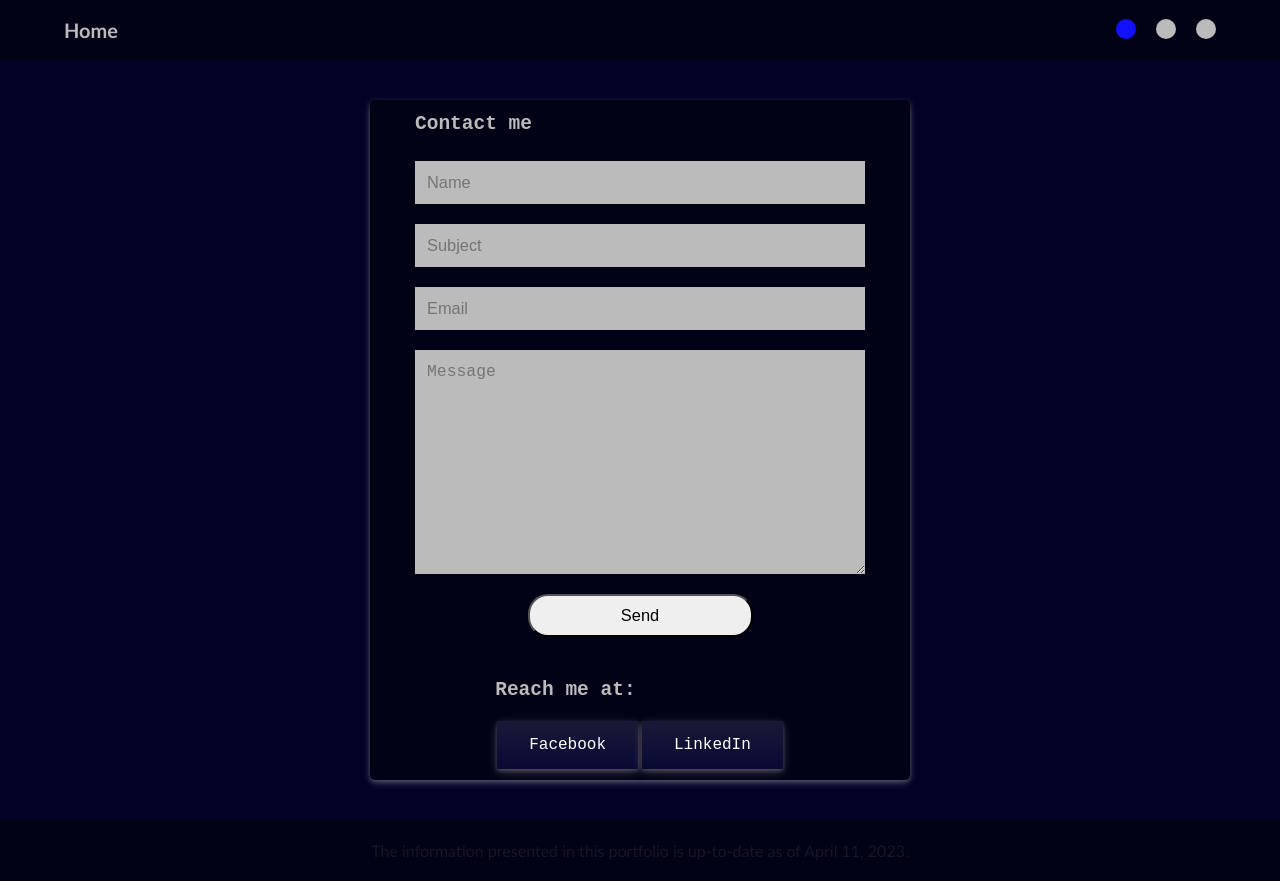
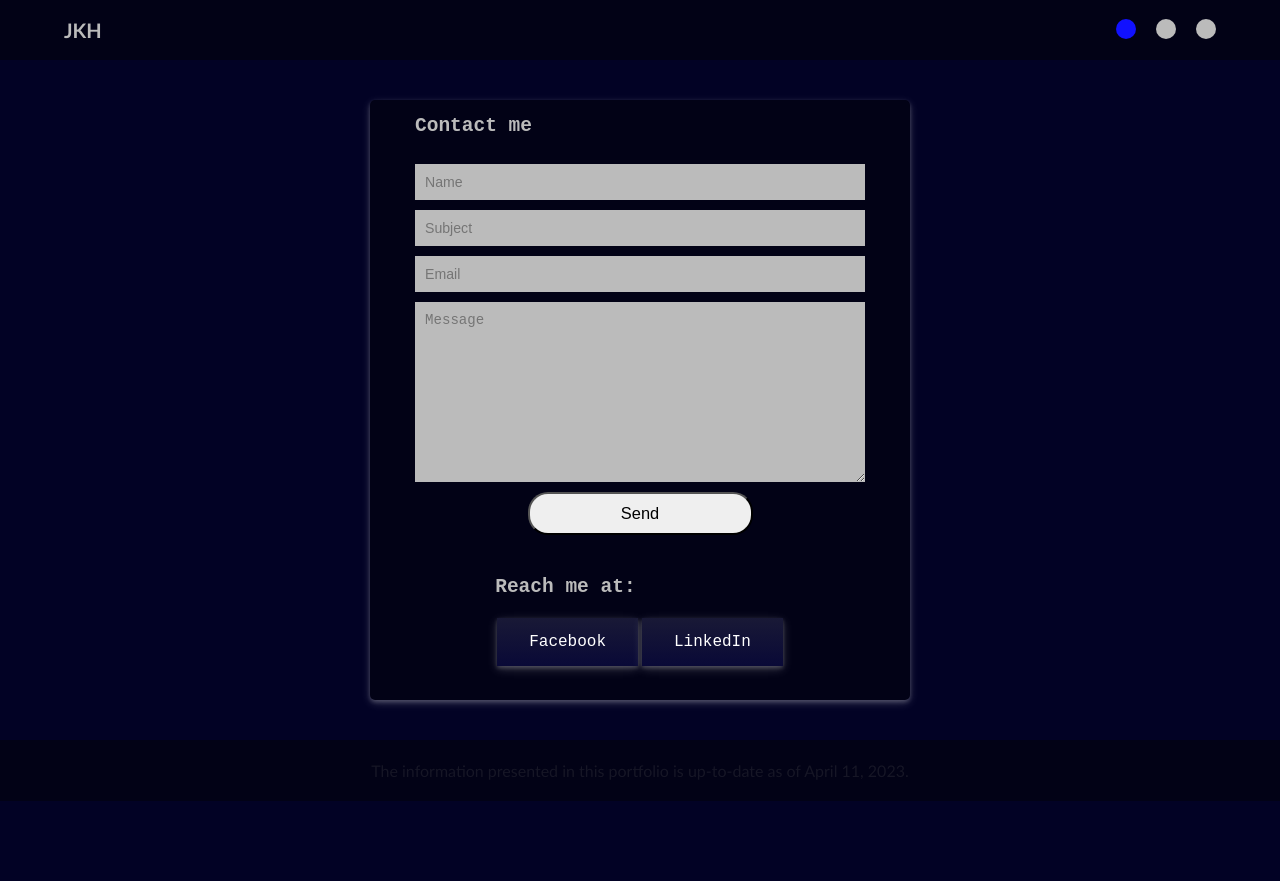
Before and after one commit to jkh-ece/portfolio, a React (Create React App) app: page /portfolio/contact in a window 1280 px wide. After the commit the page ends 801 px from the top, so only its background shows below. Built offline with nearby package versions, Linux system fonts and the light colour scheme.

Commit message:
portfolio

```diff
--- a/src/App.js
+++ b/src/App.js
@@ -9,7 +9,7 @@ import { useState} from 'react';
 
 function App() {
   const [activeBtn, setActiveBtn] = useState("Home");
-  const [page, setPage] = useState("Home");
+  const [page, setPage] = useState("JKH");
 
   const pageChangeHandler = (value) => {
     setActiveBtn(value);
--- a/src/styles/Contact.css
+++ b/src/styles/Contact.css
@@ -18,7 +18,7 @@
     background-color: #020216;
     min-width: 300px;
     max-width: 500px;
-    max-height: 80vh;
+    max-height: 70vh;
     padding: 20px;
     transition: 0.25s;
     border-radius: 5px;
@@ -38,15 +38,15 @@
 .form-input input,
 .form-input textarea {
     border: 0;
-    margin: 10px 0;
+    margin: 10px 0 0;
     outline: none;
-    padding: 12px;
-    font-size: calc(10px + 0.5vw);
+    padding: 10px;
+    font-size: calc(9px + 0.4vw);
     background-color: #bbb;
 }
 
 .form-input textarea {
-    min-height: 25vh;
+    min-height: 20vh;
 }
 
 .form-input button {
@@ -59,6 +59,11 @@
     border-radius: 20px;
 }
 
+.contact-socmedia {
+    margin-bottom: 10px;
+
+}
+
 .contact-socmedia button {
     background-image: linear-gradient(#191936, #090937);
     border: none;
@@ -68,7 +73,7 @@
     font-family: monospace;
     font-size: 16px;
     margin: 4px 2px;
-    margin-bottom: 40px;
+    margin-bottom: 50px;
     cursor: pointer;
     box-shadow: 0 2px 4px 0 rgba(255, 255, 255, 0.2), 0 3px 10px 0 rgba(255, 255, 255, 0.19);
     transition-duration: 0.4s;
--- a/src/styles/Home.css
+++ b/src/styles/Home.css
@@ -31,7 +31,7 @@
 .home-message {
     flex: 1;
     align-items: center;
-    margin-bottom: 0.5vh;
+    margin-bottom: 7vh;
     font-family: monospace;
     /* border: solid 5px red; */
 }
```
